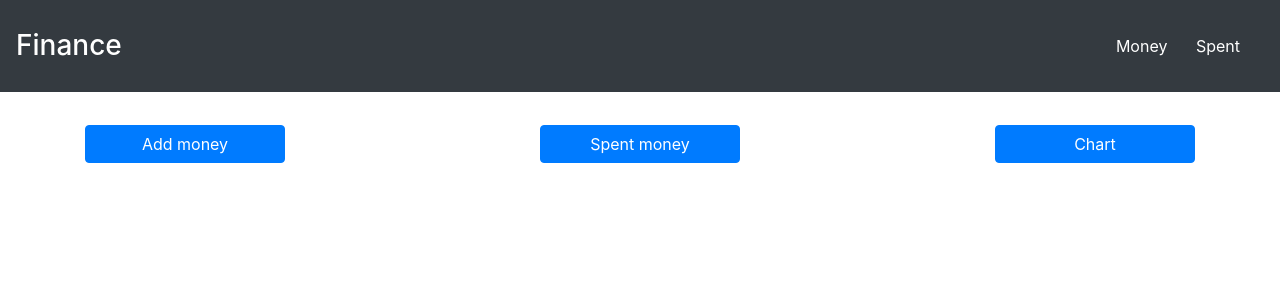
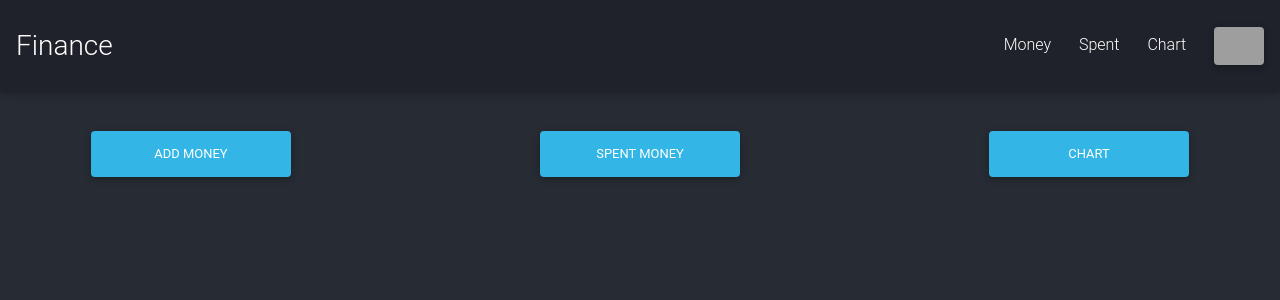
Before and after one commit to BFlorian91/CashTrack-MVC, a PHP site: page / in a window 1280 px wide. Shown: the top 300 px of the page. Run offline with PHP 8.4, Linux system fonts and the light colour scheme; some libraries are stand-ins or nearby versions; grey boxes are pictures that could not be loaded.

Commit message:
some desing + refacto menu

```diff
--- a/controller/Controller.php
+++ b/controller/Controller.php
@@ -22,6 +22,9 @@
                 case 'home':
                     $ctrl = new ControllerHome();
                 break;
+                case 'chart':
+                    $ctrl = new ControllerChart();
+                break;
                 default:
                     $ctrl = new ControllerHome();
                 break;
@@ -41,6 +44,6 @@
 
         public function putInAdd($path)
         {
-            file_put_contents('data/datasAdd.txt', $path);
+            file_put_contents('datas/datasAdd.txt', $path);
         }
     }
--- a/controller/ControllerAddSpent.php
+++ b/controller/ControllerAddSpent.php
@@ -12,7 +12,7 @@
 
         public function start()
         {
-            $this->_view->setAccount(file_get_contents('data/datasADD.txt'));
+            $this->_view->setAccount(file_get_contents('datas/datasADD.txt'));
             $this->_action = new ActionAddSpent($this->_view->getAccount());
             $this->_action->removeMoneyFromAccount();
             $this->_view->setAccount($this->_action->getTotalAccount());
--- /dev/null
+++ b/controller/ControllerChart.php
@@ -0,0 +1,19 @@
+<?php
+
+  class ControllerChart extends Controller
+  {
+    protected $_view;
+    protected $_action;
+
+    public function __construct()
+    {
+      $this->_view = new ViewChart();
+      $this->_action = new ActionGetData();
+    }
+
+    public function start()
+    {
+      $this->_action->get_data();
+      $this->_view->buildPage();
+    }
+  }
--- /dev/null
+++ b/datas/datas.csv
@@ -0,0 +1 @@
+32;12;22;34
--- a/index.php
+++ b/index.php
@@ -7,10 +7,12 @@
     require_once 'view/ViewHome.php';
     require_once 'model/ActionAddMoney.php';
     require_once 'model/ActionAddSpent.php';
+    require_once 'model/ActionGetData.php';
     require_once 'controller/Controller.php';
     require_once 'controller/ControllerAddMoney.php';
     require_once 'controller/ControllerAddSpent.php';
     require_once 'controller/ControllerHome.php';
+    require_once 'controller/ControllerChart.php';
 
     $app = Controller::routes();
     $app->start();
--- a/model/ActionAddMoney.php
+++ b/model/ActionAddMoney.php
@@ -8,7 +8,7 @@
 
         public function __construct()
         {
-            $this->_file = 'data/datasAdd.txt';
+            $this->_file = 'datas/datasAdd.txt';
             $this->_total = null;
         }
 
--- a/model/ActionAddSpent.php
+++ b/model/ActionAddSpent.php
@@ -9,7 +9,7 @@
 
         public function __construct($totalAccount = null)
         {
-            $this->_file = 'data/datasSpent.txt';
+            $this->_file = 'datas/datasSpent.txt';
             $this->_totalSpent = null;
             $this->_totalAccount = $totalAccount;
         }
--- /dev/null
+++ b/model/ActionGetData.php
@@ -0,0 +1,20 @@
+<?php
+
+  class ActionGetData
+  {
+    private $_file;
+
+    public function __construct()
+    {
+      $this->_file = file('./datas/datas.csv');
+    }
+
+    public function get_data()
+    {
+      foreach($this->_file as $value) {
+        $csv = explode(';', $value);
+      }
+        print_r(json_encode($csv));
+        return(json_encode($csv));
+    }
+  }
--- a/view/View.php
+++ b/view/View.php
@@ -21,17 +21,24 @@ class View
             <meta http-equiv="X-UA-Compatible" content="ie=edge">
             <link rel="stylesheet" href="https://maxcdn.bootstrapcdn.com/bootstrap/4.0.0/css/bootstrap.min.css" integrity="sha384-Gn5384xqQ1aoWXA+058RXPxPg6fy4IWvTNh0E263XmFcJlSAwiGgFAW/dAiS6JXm" crossorigin="anonymous">
             <script src="https://kit.fontawesome.com/fd29e2acd0.js" crossorigin="anonymous"></script>
+            <script src="https://cdn.jsdelivr.net/npm/chart.js@2.9.3/dist/Chart.min.js" crossorigin="anonymous"></script>
+            <!-- Material Design Bootstrap -->
+            <link href="https://cdnjs.cloudflare.com/ajax/libs/mdbootstrap/4.10.1/css/mdb.min.css" rel="stylesheet">
+            <!-- JQuery -->
+            <script type="text/javascript" src="https://cdnjs.cloudflare.com/ajax/libs/jquery/3.4.1/jquery.min.js"></script>
+            <!-- MDB core JavaScript -->
+            <script type="text/javascript" src="https://cdnjs.cloudflare.com/ajax/libs/mdbootstrap/4.10.1/js/mdb.min.js"></script>
 
             <title>Finance</title>
         </head>
-        <body>
+        <body style="background-color: #272C34; color: white;">
             <div class="container">
         <?php
     }
 
     public function menu()
     { ?>
-        <nav class="navbar navbar-expand-md navbar-dark fixed-top py-4 bg-dark" id="main-nav">
+        <nav class="navbar navbar-expand-md navbar-dark fixed-top py-4" style="background-color: #1F222A;" id="main-nav">
         <a href="index.php?" class="navbar-brand">
           <h3 class="d-inline align-middle">Finance</h3>
         </a>
@@ -39,8 +46,12 @@ class View
           <span class="navbar-toggler-icon"></span>
         </button>
         <div class="ml-auto">
-            <a class="mr-4 text-white" href="index.php?page=">Money</a>
+            <a class="mr-4 text-white" href="index.php?page=addmoney" role="button">Money</a>
             <a class="mr-4 text-white" href="index.php?page=addspent">Spent</a>
+            <a class="mr-4 text-white" href="index.php?page=chart" role="button">Chart</a>
+            <!-- <div class="col-xl-5 col-md-4 mb-3 text-center"> -->
+              <img src="https://cdn.intra.42.fr/users/medium_flbeaumo.jpg" width="50" class="img-fluid z-depth-1 rounded" alt="pp">
+            <!-- </div> -->
         </div>
     </nav>
     <div style="height: 125px;"></div>
--- a/view/ViewAddSpent.php
+++ b/view/ViewAddSpent.php
@@ -52,7 +52,7 @@ class ViewAppSpent extends View
             </thead>
             <tbody>
                 <?php
-                    $datas = unserialize(file_get_contents('data/datasSpent.txt'));
+                    $datas = unserialize(file_get_contents('datas/datasSpent.txt'));
                     if (!empty($datas)) {
                         foreach ($datas as $key => $val) {
                             if ($key > 0) :?>
--- a/view/ViewChart.php
+++ b/view/ViewChart.php
@@ -9,18 +9,17 @@
 
 		public function bodyPage()
 		{ ?>
-			<canvas id="myChart" width="400" height="400"></canvas>
+			<canvas id="chart" width="400" height="200"></canvas>
 			<script>
-				var ctx = document.getElementById('myChart').getContext('2d');
-				var myChart = new Chart(ctx, {
-				type: 'bar',
+				const ctx = document.getElementById('chart').getContext('2d');
+				const chart = new Chart(ctx, {
+				type: 'line',
 				data: {
-					labels: ['Red', 'Blue', 'Yellow', 'Green', 'Purple', 'Orange'],
+					labels: ['January', 'February', 'March', 'April', 'May', 'June', 'July', 'August', 'September', 'October', 'November', 'December'],
 					datasets: [{
-						label: '# of Votes',
-						data: [12, 19, 3, 5, 2, 3],
+						label: 'Spent',
+						data: [22, 19, 3, 5, 2, 3, 23, 43, 34, 12, 25, 15],
 						backgroundColor: [
-							'rgba(255, 99, 132, 0.2)',
 							'rgba(54, 162, 235, 0.2)',
 							'rgba(255, 206, 86, 0.2)',
 							'rgba(75, 192, 192, 0.2)',
@@ -28,14 +27,13 @@
 							'rgba(255, 159, 64, 0.2)'
 						],
 						borderColor: [
-							'rgba(255, 99, 132, 1)',
 							'rgba(54, 162, 235, 1)',
 							'rgba(255, 206, 86, 1)',
 							'rgba(75, 192, 192, 1)',
 							'rgba(153, 102, 255, 1)',
 							'rgba(255, 159, 64, 1)'
 						],
-						borderWidth: 1
+						borderWidth: 2
 					}]
 				},
 				options: {
--- a/view/ViewHome.php
+++ b/view/ViewHome.php
@@ -10,9 +10,9 @@
 				public function bodyPage()
 				{ ?>
 					<div class="row justify-content-between">
-							<a class="btn btn-primary rounded" style="width: 200px" href="index.php?page=addmoney" role="button">Add money</a>
-							<a class="btn btn-primary rounded" style="width: 200px" href="index.php?page=addspent" role="button">Spent money</a>
-							<a class="btn btn-primary rounded" style="width: 200px" href="index.php?page=chart" role="button">Chart</a>
+							<a class="btn btn-info rounded" style="width: 200px" href="index.php?page=addmoney" role="button">Add money</a>
+							<a class="btn btn-info rounded" style="width: 200px" href="index.php?page=addspent" role="button">Spent money</a>
+							<a class="btn btn-info rounded" style="width: 200px" href="index.php?page=chart" role="button">Chart</a>
 					</div>
 					<?php
 				}
```
